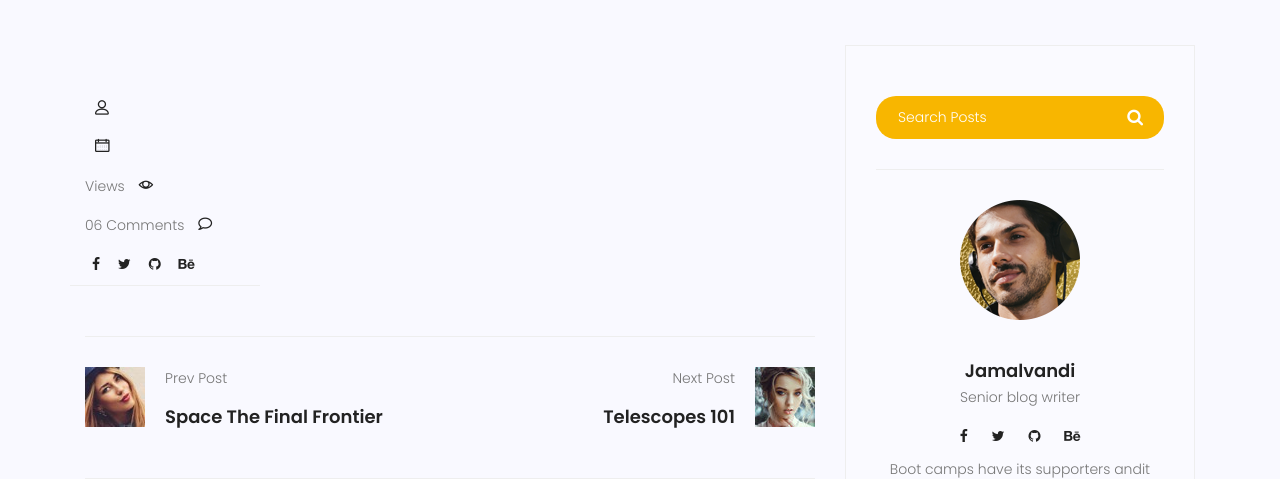
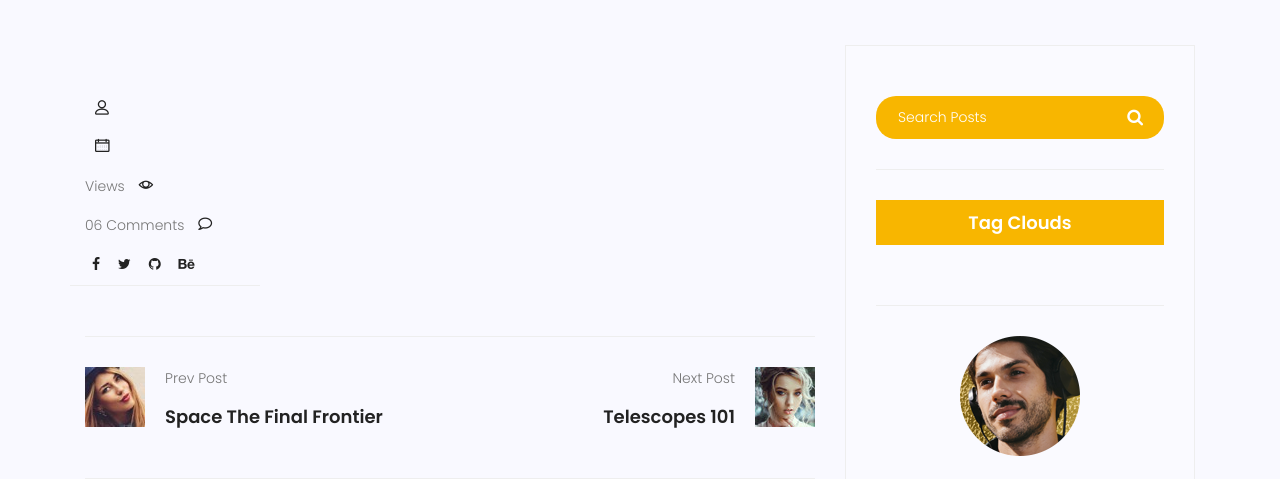
Before and after one commit to Jamalvandi/My-Site, a Django app: template templates/blog/blog-single.html in a window 1280 px wide. Shown: the part 318-797 px from the top of the page. Run offline with Django 3.2, Linux system fonts and the light colour scheme; the template is opened without the code that fills it, so the values that code supplies are empty; some libraries are stand-ins or nearby versions.

Commit message:
add tag
-add and use taggit for tag in posts

```diff
--- a/blog/models.py
+++ b/blog/models.py
@@ -1,5 +1,7 @@
 from django.db import models
 from django.contrib.auth.models import User
+from taggit.managers import TaggableManager
+
 # Create your models here.
 class Category (models.Model):
     name = models.CharField(max_length=255)
@@ -13,7 +15,7 @@ class Post (models.Model):
     author = models.ForeignKey(User, null= True,on_delete=models.SET_NULL)
     title = models.CharField(max_length=255)
     content = models.TextField()
-    # tag
+    tags = TaggableManager()
     category = models.ManyToManyField(Category)
     counted_views = models.IntegerField(default= 0)
     state = models.BooleanField(default= False)
--- a/blog/url.py
+++ b/blog/url.py
@@ -7,6 +7,7 @@ urlpatterns = [
     path("", blog_view , name= "index"),
     path("<int:pid>", single_view , name= "single"),
     path("category/<str:cat_name>", blog_view , name= "category"),
+    path("tag/<str:tag_name>", blog_view , name= "tag"),
     path("author/<str:author_name>", blog_view , name= "author"),
     path("search/", blog_search , name= "search"),
     # path("<str:name>", test , name= "test"),
--- a/blog/views.py
+++ b/blog/views.py
@@ -9,6 +9,8 @@ def blog_view (request, **kwargs):
         posts = posts.filter(category__name = kwargs["cat_name"])
     if kwargs.get("author_name")!= None :
         posts = posts.filter(author__name = kwargs["author_name"])
+    if kwargs.get("tag_name")!= None :
+        posts = posts.filter(tags__name__in = [kwargs["tag_name"]])
 
     paginator = Paginator(posts,3)
 
--- a/mysite/settings.py
+++ b/mysite/settings.py
@@ -39,6 +39,7 @@ INSTALLED_APPS = [
     'django.contrib.staticfiles',
     'website.apps.WebsiteConfig',
 
+    "taggit",
     "captcha",
     "debug_toolbar",
     "django_summernote",
--- a/templates/blog/blog-single.html
+++ b/templates/blog/blog-single.html
@@ -208,6 +208,7 @@
 								<div class="single-sidebar-widget search-widget">
 									{% include "blog/blog-search.html" %}
 								</div>
+								{% include "blog/blog-tags.html" %}
 								{% include "blog/blog-writer.html" %}
 
 								{% latestposts %}
--- /dev/null
+++ b/templates/blog/blog-tags.html
@@ -0,0 +1,9 @@
+<div class="single-sidebar-widget tag-cloud-widget">
+    <h4 class="tagcloud-title">Tag Clouds</h4>
+    <ul>
+        {% for tag in post.tags.all %}
+        <li><a href="{% url 'blog:tag' tag_name=tag.name %}">{{tag.name}}</a></li>
+        {% endfor %}
+
+    </ul>
+</div>
```
Also changed, not shown: blog/migrations/0008_post_tags.py (added).
